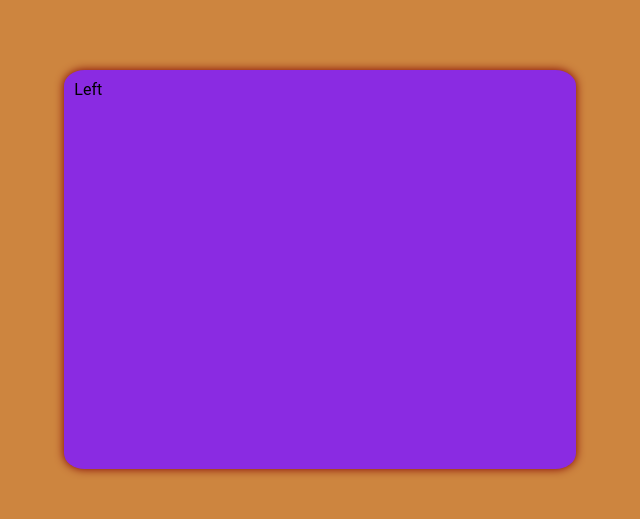
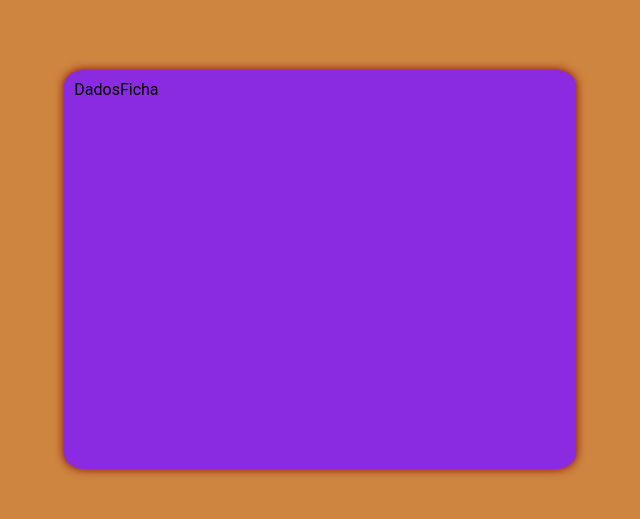
Before and after one commit to patricia-feitosa/progweb_TDS, a plain HTML site: page calculo_imc.html in a window 1280 px wide. Shown: the part 154-673 px from the top of the page, 21-661 px from the left. Drawn offline with Linux system fonts and the light colour scheme.

Commit message:
aula_110522

```diff
--- a/calculo_imc.html
+++ b/calculo_imc.html
@@ -13,7 +13,10 @@
             <h1>Calculadora IMC</h1>
         </header>
         <main>
-            <section id="left">Left</section>
+            <section id="left">
+                <div id="left">Dados</div>
+                <div id="left">Ficha</div>
+            </section>
             <section id="right">
                 <h2>Registros de Avaliações</h2>
                 <div  id="itens">
@@ -24,7 +27,6 @@
                                 <th>IMC</th>
                                 <th>CLASSIFICAÇÃO</th>
                                 <th>AÇÕES</th>
-
                             </tr>
                         </thead>
                        <tbody>
@@ -69,13 +71,11 @@
                         </tbody>
                     </table>
                 </div>
-                <div id="itens">
-                    </div>
+                <div id="itens"></div>
                 <div id="acoes">
                     <button>Limpar</button>
                 </div>
             </section>
-
         </main>
         <footer>
             <p>Fim por fim feito por mim</p>
--- a/estilo-imc.css
+++ b/estilo-imc.css
@@ -53,6 +53,7 @@ main section{
 
 #left{
     background: blueviolet;
+    display: flex;
 }
 
 #right{
```
Lines whose indentation alone changed are shown as unchanged.
